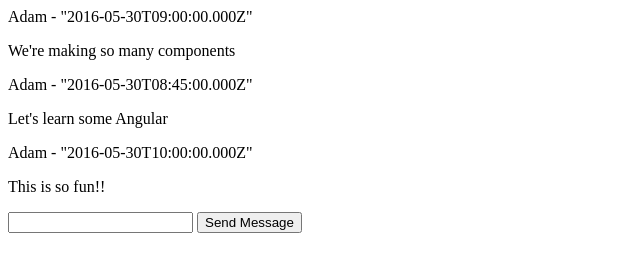
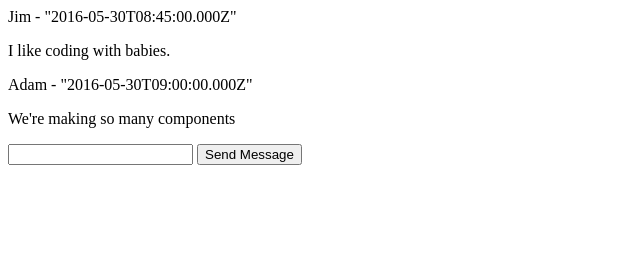
Before and after one commit to perksadam/grad-academy-2016, a website: page angular-lab/lab-4/index.html in a window 1280 px wide. Shown: the whole page, without its empty margins (0-640 px from the left). Drawn offline with nearby package versions, Linux system fonts and the light colour scheme.

Commit message:
updating files

```diff
--- a/angular-lab/lab-4/Message/message-list.component.html
+++ b/angular-lab/lab-4/Message/message-list.component.html
@@ -1,4 +1,5 @@
-<div ng-repeat="message in $ctrl.messages">
+<div ng-repeat="message in $ctrl.messages | limitTo : 2 | orderBy: 'date' ">
     <message message="message"></message>
 </div>
-<new-message on-add-message="$ctrl.addMessage(messageText)" message-text="$ctrl.newMessageText"></new-message>
+<input ng-model="$ctrl.newMessageText"/>
+<button ng-click="$ctrl.postMessage($ctrl.newMessageText)">Send Message</button>
--- a/angular-lab/lab-4/Message/message-list.component.js
+++ b/angular-lab/lab-4/Message/message-list.component.js
@@ -7,7 +7,7 @@
     function MessageListController(){
         var ctrl  = this;
 
-        ctrl.addMessage = function(messageText){
+        ctrl.postMessage = function(messageText){
                 ctrl.messages.push({
                     content: messageText,
                     user: "me",
@@ -23,16 +23,15 @@
                     date: new Date("2016-05-30T09:00")
                 },
                 {
-                    user: "Adam",
-                    content: "Let's learn some Angular",
+                    user: "Jim",
+                    content: "I like coding with babies.",
                     date: new Date('2016-05-30T08:45')
                 },
                 {
-                    user: "Adam",
-                    content: "This is so fun!!",
+                    user: "Jim",
+                    content: "I also like bounded contexts!",
                     date: new Date('2016-05-30T10:00')
-                }
-            ];
+                }];
         }
     }
 
--- a/angular-lab/lab-4/index.html
+++ b/angular-lab/lab-4/index.html
@@ -8,7 +8,6 @@
     <script src="app.js"></script>
     <script src="Message/message.component.js"></script>
     <script src="Message/message-list.component.js"></script>
-    <script src="Message/new-message.component.js"></script>
 </head>
 <body ng-app="grad-academy-angular">
     <message-list></message-list>
```
